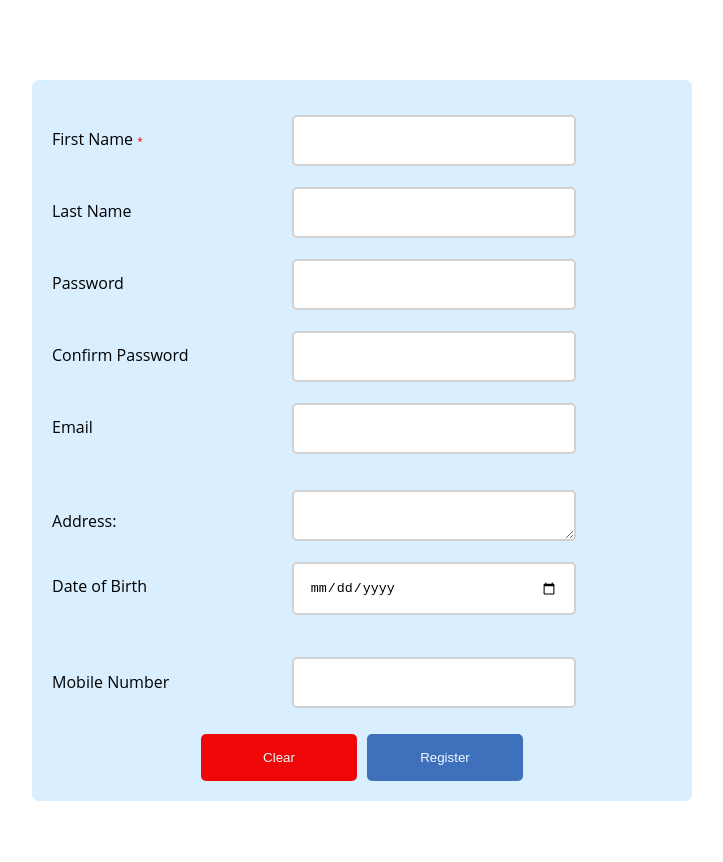
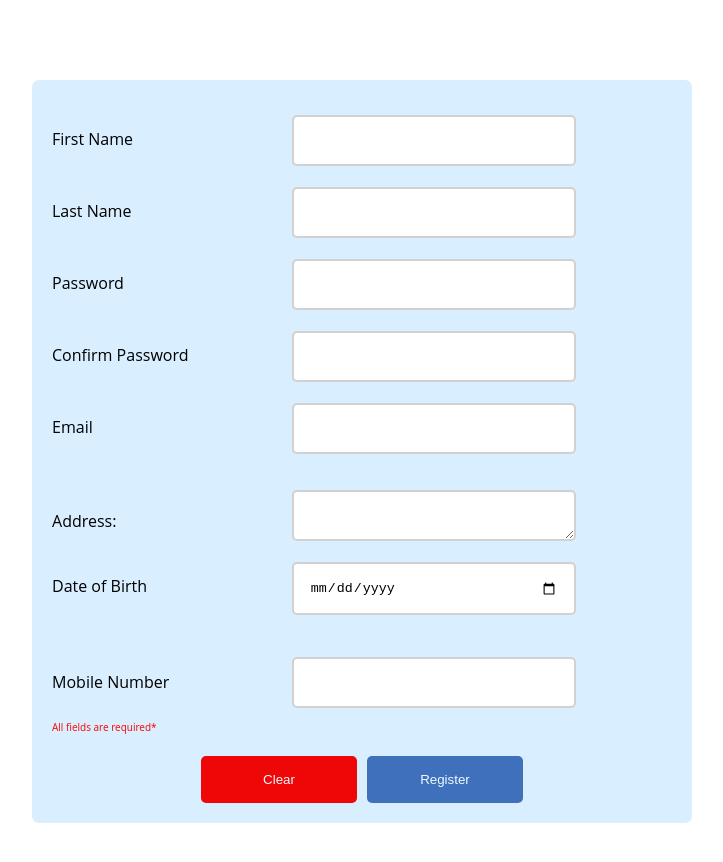
Before and after one commit to Parvathy-g2003/main, a plain HTML site: page Registration-Form/index.html in a window 1280 px wide. Shown: the whole page, without its empty margins (278-1001 px from the left). Drawn offline with Linux system fonts and the light colour scheme.

Commit message:
Update index.html

```diff
--- a/Registration-Form/index.html
+++ b/Registration-Form/index.html
@@ -13,7 +13,7 @@
     <div class="container">
         <form id="registrationForm">
 
-            <label for="firstName">First Name <span class="required">&#42;</span></label>
+            <label for="firstName">First Name</label>
             <input type="text" id="firstName" name="firstName" required minlength="3" maxlength="8">
             <table>
                 <tr>
@@ -85,6 +85,8 @@
                 </tr>
             </table>
 
+<span>All fields are required*</span>
+
             <div style="justify-content: center; display: flex; margin-top: 20px">
                 <button id="clearButton" style=" width: 156px; margin-right:10px">Clear</button>
 
```
